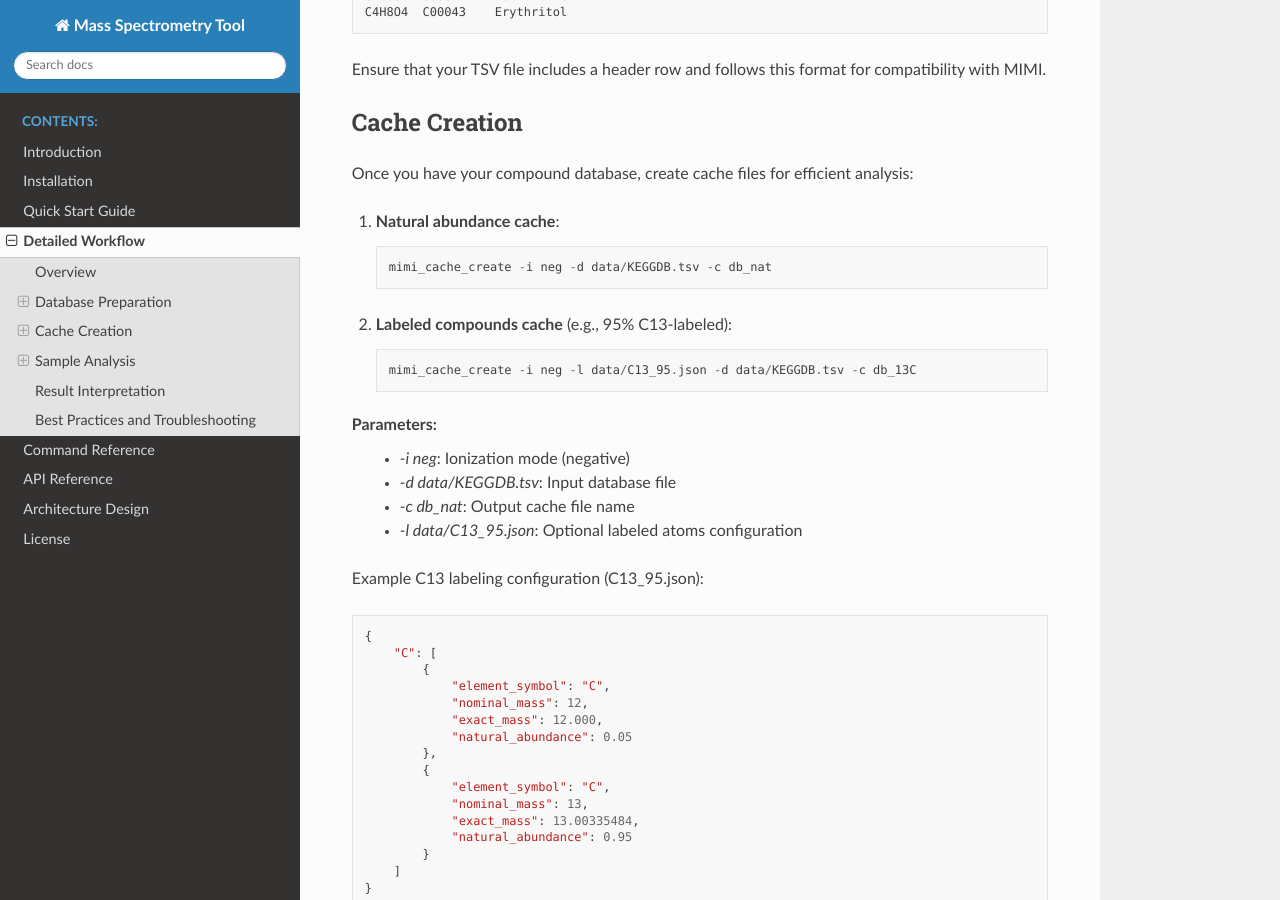
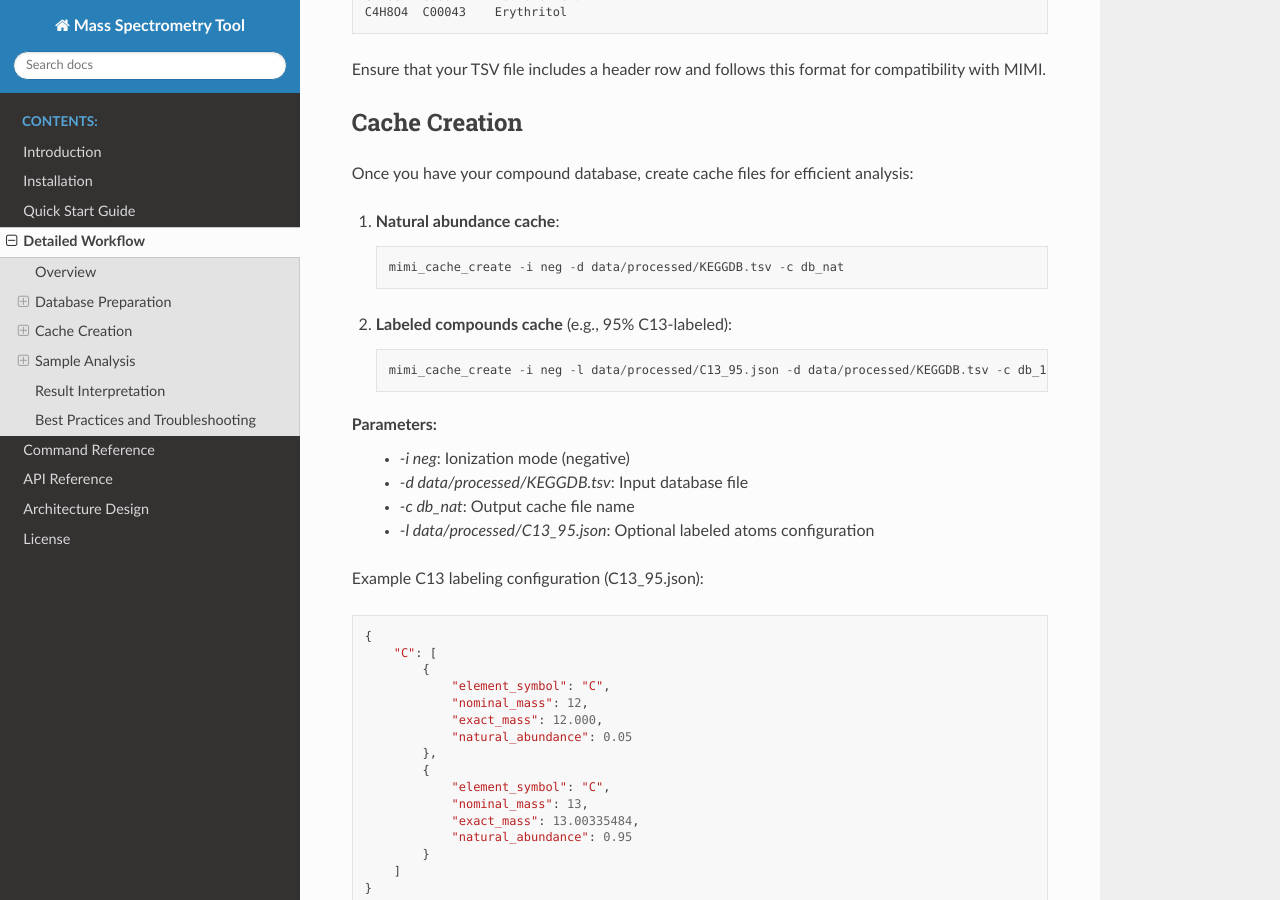
Before and after one commit to NYUAD-Core-Bioinformatics/MIMI, a Sphinx documentation site: the page built from docs/source/workflow.rst, in a window 1280 px wide and 900 px high, scrolled down 2010 px. Built offline with Sphinx 7.4.7 and the Read the Docs theme 3.1.0, drawn with Linux system fonts in a browser that asks for light colours; some of the changed text lies outside the part shown.

Commit message:
updated docs

```diff
--- a/docs/source/quickstart.rst
+++ b/docs/source/quickstart.rst
@@ -42,7 +42,7 @@ For natural abundance::
 
 For C13-labeled compounds::
 
-    mimi_cache_create -i neg -l data/Clab.json -d kegg_compounds.tsv -c db_C13
+    mimi_cache_create -i neg -l data/processed/C13_95.json -d kegg_compounds.tsv -c db_C13
 
 Step 3: Analyze Samples
 ---------------------
--- a/docs/source/workflow.rst
+++ b/docs/source/workflow.rst
@@ -89,17 +89,17 @@ Once you have your compound database, create cache files for efficient analysis:
 
 1. **Natural abundance cache**::
 
-    mimi_cache_create -i neg -d data/KEGGDB.tsv -c db_nat
+    mimi_cache_create -i neg -d data/processed/KEGGDB.tsv -c db_nat
 
 2. **Labeled compounds cache** (e.g., 95% C13-labeled)::
 
-    mimi_cache_create -i neg -l data/C13_95.json -d data/KEGGDB.tsv -c db_13C
+    mimi_cache_create -i neg -l data/processed/C13_95.json -d data/processed/KEGGDB.tsv -c db_13C
 
 Parameters:
   - `-i neg`: Ionization mode (negative)
-  - `-d data/KEGGDB.tsv`: Input database file
+  - `-d data/processed/KEGGDB.tsv`: Input database file
   - `-c db_nat`: Output cache file name
-  - `-l data/C13_95.json`: Optional labeled atoms configuration
+  - `-l data/processed/C13_95.json`: Optional labeled atoms configuration
 
 Example C13 labeling configuration (C13_95.json)::
 
@@ -259,13 +259,13 @@ Basic Analysis
 
 Analyze a single sample against a single cache::
 
-    mimi_mass_analysis -p 1.0 -vp 1.0 -c db_nat -s data/sample.asc -o results.tsv
+    mimi_mass_analysis -p 1.0 -vp 1.0 -c db_nat -s data/processed/testdata1.asc -o results.tsv
 
 Parameters:
   - `-p 1.0`: PPM tolerance for initial mass matching
   - `-vp 1.0`: PPM tolerance for isotope pattern verification
   - `-c db_nat`: Cache file(s) to use
-  - `-s data/sample.asc`: Sample file(s) to analyze
+  - `-s data/processed/testdata1.asc`: Sample file(s) to analyze
   - `-o results.tsv`: Output file for results
 
 Multiple Cache Analysis
```
